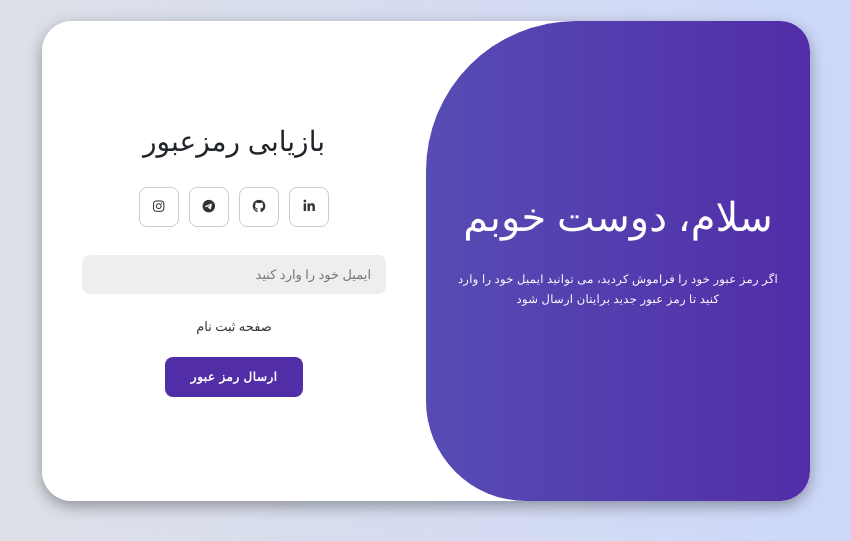
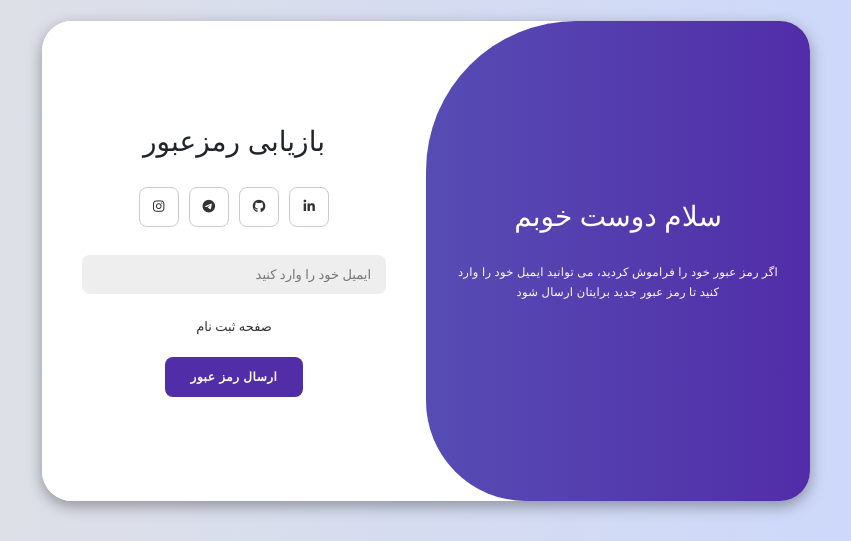
Before and after one commit to AmirezaEb/LoginPage, a PHP site: page /forgetPassword.php in a window 1280 px wide. Shown: the part 139-680 px from the top of the page, without its empty margins (214-1065 px from the left). Run offline with PHP 8.4, Linux system fonts and the light colour scheme; some web fonts are replaced.

Commit message:
Update forgetPassword.php

```diff
--- a/LoginPage-Persian/forgetPassword.php
+++ b/LoginPage-Persian/forgetPassword.php
@@ -9,8 +9,9 @@ include 'config/init.php';
     <meta name="viewport" content="width=device-width, initial-scale=1.0">
     <link rel="stylesheet" href="https://cdnjs.cloudflare.com/ajax/libs/font-awesome/6.4.2/css/all.min.css" integrity="sha512-z3gLpd7yknf1YoNbCzqRKc4qyor8gaKU1qmn+CShxbuBusANI9QpRohGBreCFkKxLhei6S9CQXFEbbKuqLg0DA==" crossorigin="anonymous" referrerpolicy="no-referrer" />
     <link rel="stylesheet" href="https://cdn.jsdelivr.net/npm/bootstrap@5.3.3/dist/css/bootstrap.min.css" integrity="sha384-QWTKZyjpPEjISv5WaRU9OFeRpok6YctnYmDr5pNlyT2bRjXh0JMhjY6hW+ALEwIH" crossorigin="anonymous">
+    <link rel="stylesheet"href="https://fonts.cdnfonts.com/css/iranian-sans">
     <link rel="stylesheet" href="assets/css/style.css">
-    <title>Forget Password</title>
+    <title>فراموشی رمزعبور</title>
 </head>
 
 <body>
@@ -39,7 +40,7 @@ include 'config/init.php';
         <div class="toggle-container">
             <div class="toggle">
                 <div class="toggle-panel toggle-right">
-                    <h1>سلام، دوست خوبم</h1>
+                    <h3>سلام دوست خوبم</h3>
                     <p>
                         اگر رمز عبور خود را فراموش کردید، می توانید ایمیل خود را وارد کنید تا رمز عبور جدید برایتان ارسال شود
                     </p>
```
